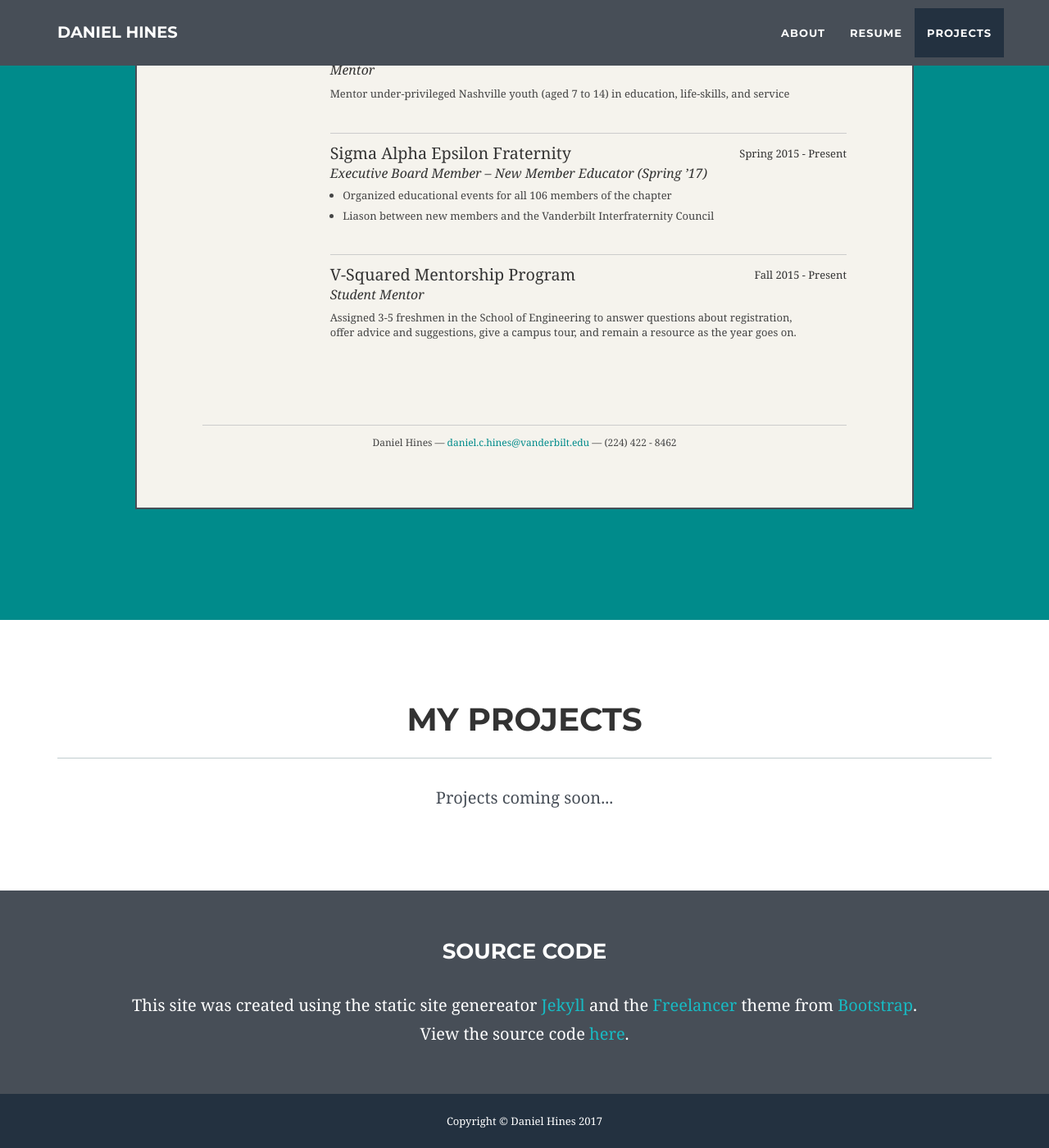
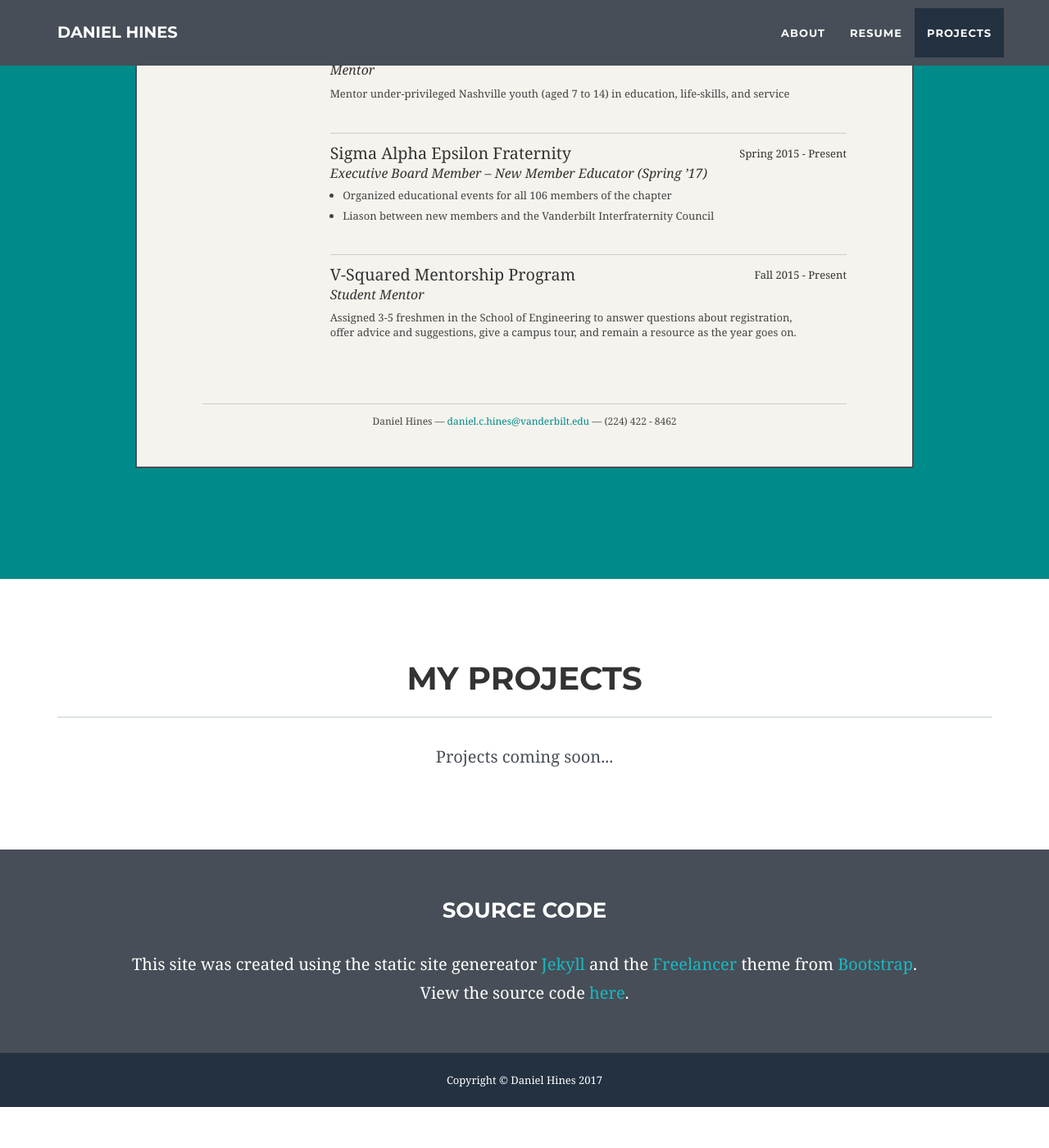
Before and after one commit to danielchines/danielchines.github.io, a Jekyll site: the page built from index.html, in a window 1280 px wide and 1400 px high, scrolled down 3139 px. Shown: the whole window at 82% size. Built offline with Jekyll 4.4.1, drawn with Linux system fonts in a browser that asks for light colours; after the commit the page ends 4489 px from its top, so only the background shows below that.

Commit message:
Update resume.css

```diff
--- a/_includes/css/resume.css
+++ b/_includes/css/resume.css
@@ -33,9 +33,7 @@ a#pdf:hover { background: #222; }
 
 /* //-- footer -- */
 #ft { padding: 1em 0 3em 0; font-size: 92%; border-top: 1px solid #ccc; text-align: center; }
-#ft p { margin-bottom: 0; text-align: center;   }
-
-#bd, #ft { margin-bottom: 2em; }
+#ft p { margin-bottom: 0; text-align: center; }
 
 /* //~~~~~~~~~~~~~~~~~~~~~~~~~~~~~~~~~~~~~~~~~~~ body ~~~~~~~~~~~~~~~~~~~~~~~~~~~~~~~~~~~~~~~~~~~~~~~~~~ */
 #bd .last { border: none; margin-bottom, padding-bottom: 0; }
```
